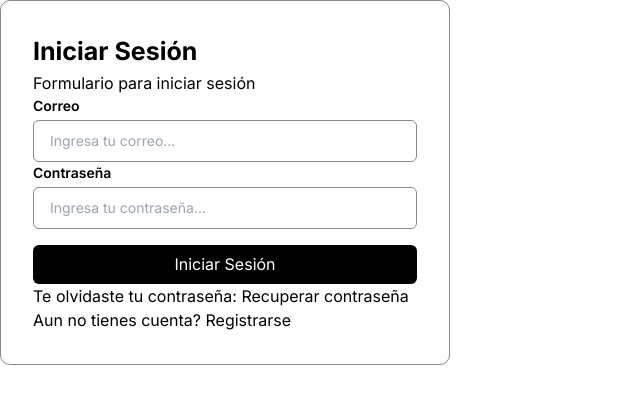
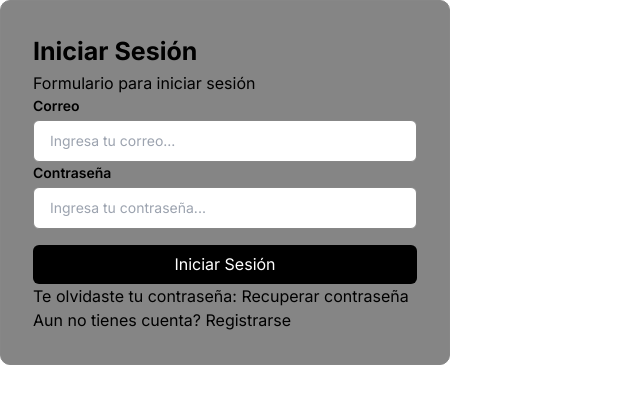
Before and after one commit to francoarmando1911/next-auth, a Next.js app: page / in a window 1280 px wide. Shown: the top 404 px of the page, without its empty margins (0-640 px from the left). Built offline with nearby package versions, Linux system fonts and the light colour scheme.

Commit message:
actualizacion

```diff
--- a/src/components/Form/styles.module.scss
+++ b/src/components/Form/styles.module.scss
@@ -4,6 +4,7 @@
     border: .5px solid #878787;
     border-radius: 10px;
     min-width: 450px;
+    background-color: #858585;
 
     .descriptionContainer{
         text-align: left;
```
